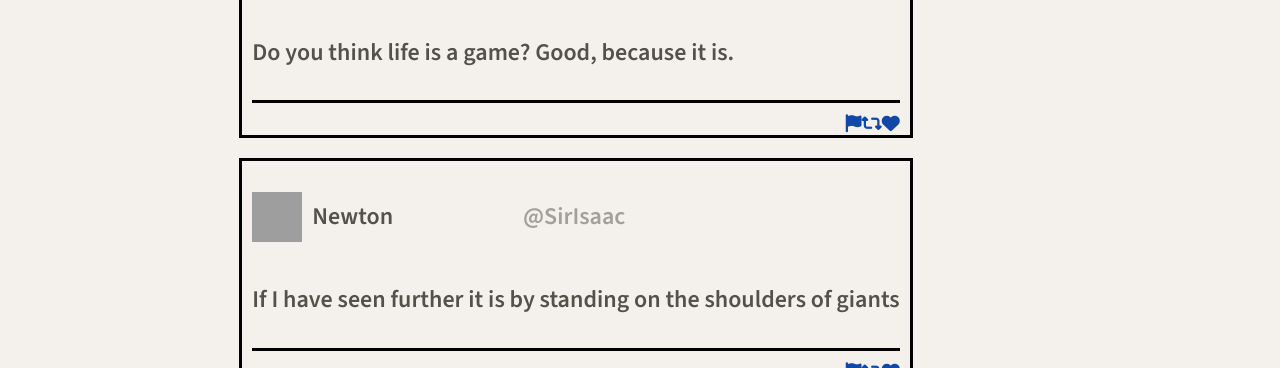
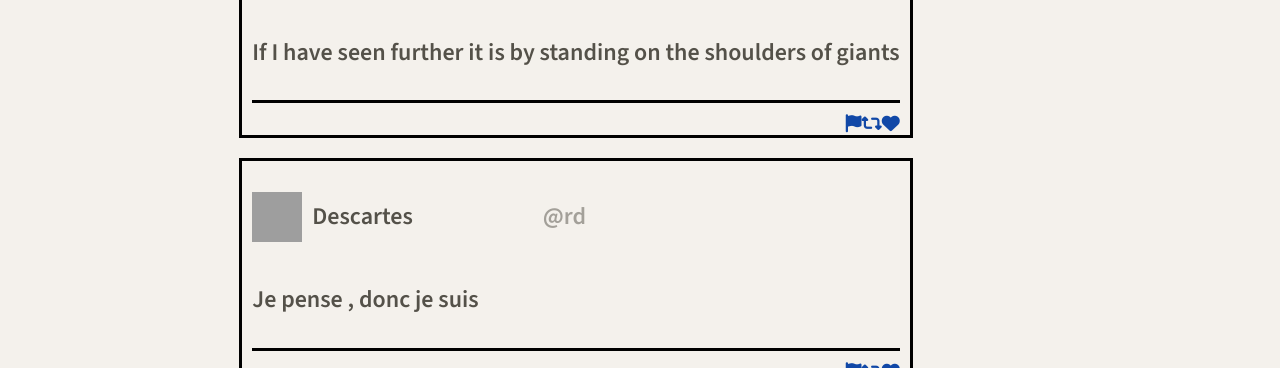
Before and after one commit to DaftTrash97/tweeter1, a website: page public/index.html in a window 1280 px wide. Shown: the part 732-1100 px from the top of the page. Drawn offline with nearby package versions, Linux system fonts and the light colour scheme; grey boxes are pictures that could not be loaded.

Commit message:
commented out unnessicary <article> content in index.html

```diff
--- a/public/index.html
+++ b/public/index.html
@@ -66,26 +66,24 @@
     </section>
     <!-- section for displaying tweets -->
     <section id="tweets-container">
-      <article class="tweet">
+      <!-- <article class="tweet">
         <header>
           <div class="profile-info">
             <img src="https://dragonball.guru/wp-content/uploads/2021/03/vegeta-profile-400x400.png">
             <h4 class="name">Steph Nugs</h4>
             <h4 class="username">@DaftTrash97</h4>
           </div>
-          <!-- Header content  -->
         </header>
         <div class="tweet-content">
           <p>Do you think life is a game? Good, because it is. </p>
-          <!-- Tweet text content -->
         </div>
         <footer>
           <i class="fa-solid fa-flag fa-xs" style="color: #1148a7;"></i>
           <i class="fa-solid fa-retweet fa-xs" style="color: #1148a7;"></i>
           <i class="fa-solid fa-heart fa-xs" style="color: #1148a7;"></i>
-          <!-- Footer content  -->
+          Footer content
         </footer>
-      </article>
+      </article> -->
     </section>
   </main>
 </body>
```
